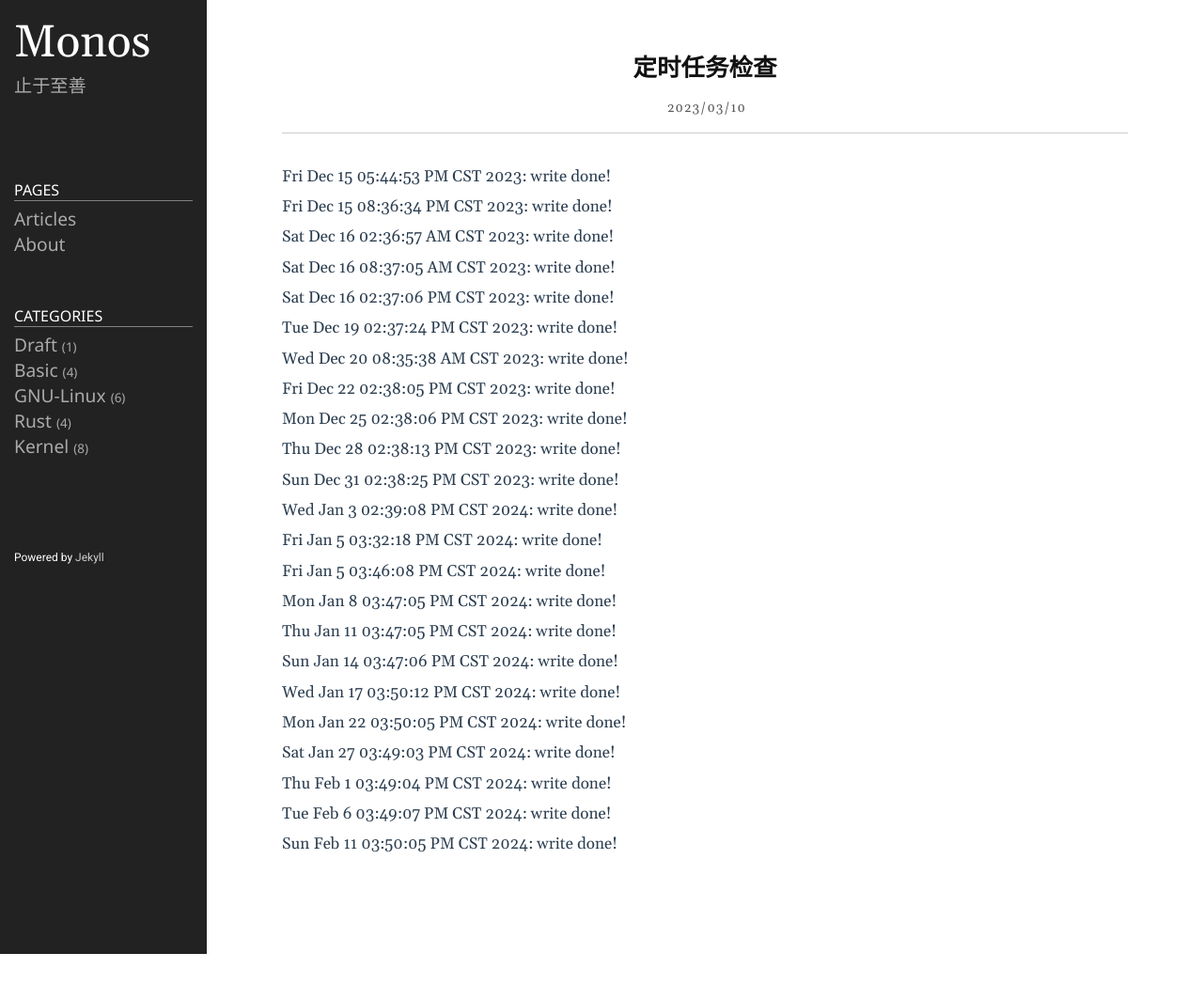
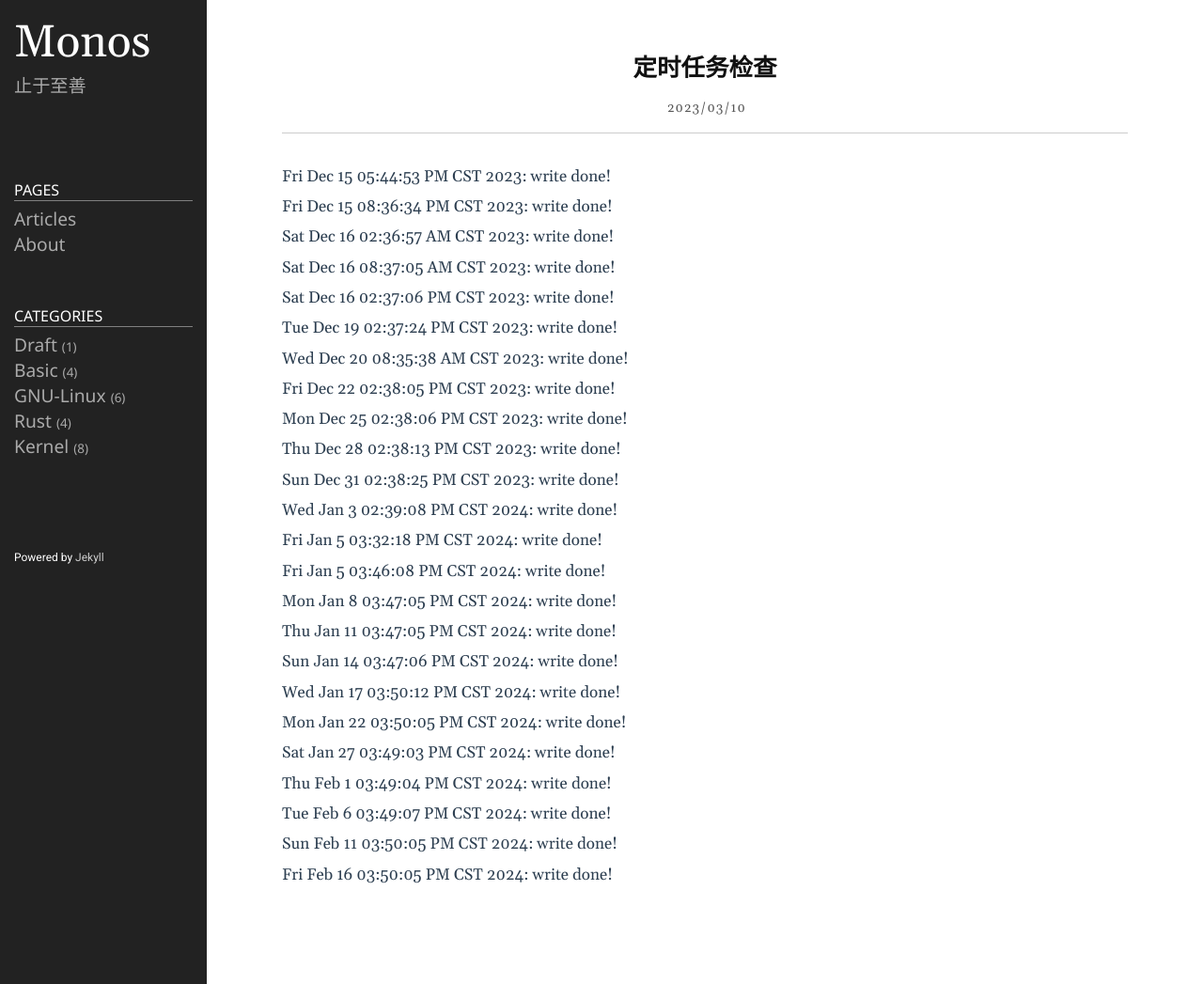
Before and after one commit to lclgo/lclgo.github.io, a Jekyll site: the page built from _posts/2023-03-10-weekly.md, in a window 1280 px wide. Shown: the whole page at 94% size. Built offline with Jekyll 4.4.1, drawn with Linux system fonts in a browser that asks for light colours; before the commit the page ends 1015 px from its top, so only the background shows below that.

Commit message:
timer check

```diff
--- a/_posts/2023-03-10-weekly.md
+++ b/_posts/2023-03-10-weekly.md
@@ -49,3 +49,5 @@ Thu Feb  1 03:49:04 PM CST 2024: write done!
 Tue Feb  6 03:49:07 PM CST 2024: write done!
 
 Sun Feb 11 03:50:05 PM CST 2024: write done!
+
+Fri Feb 16 03:50:05 PM CST 2024: write done!
```
